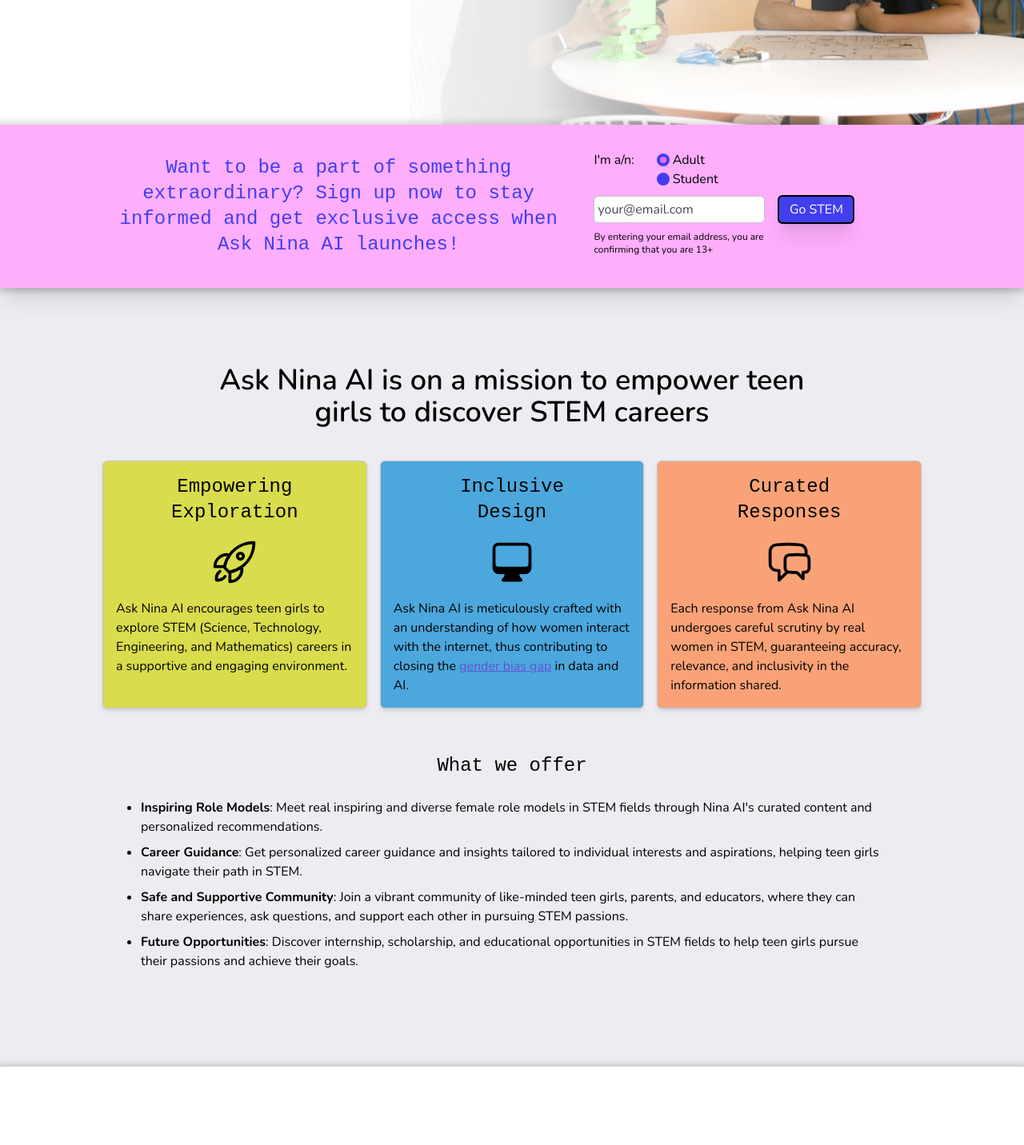
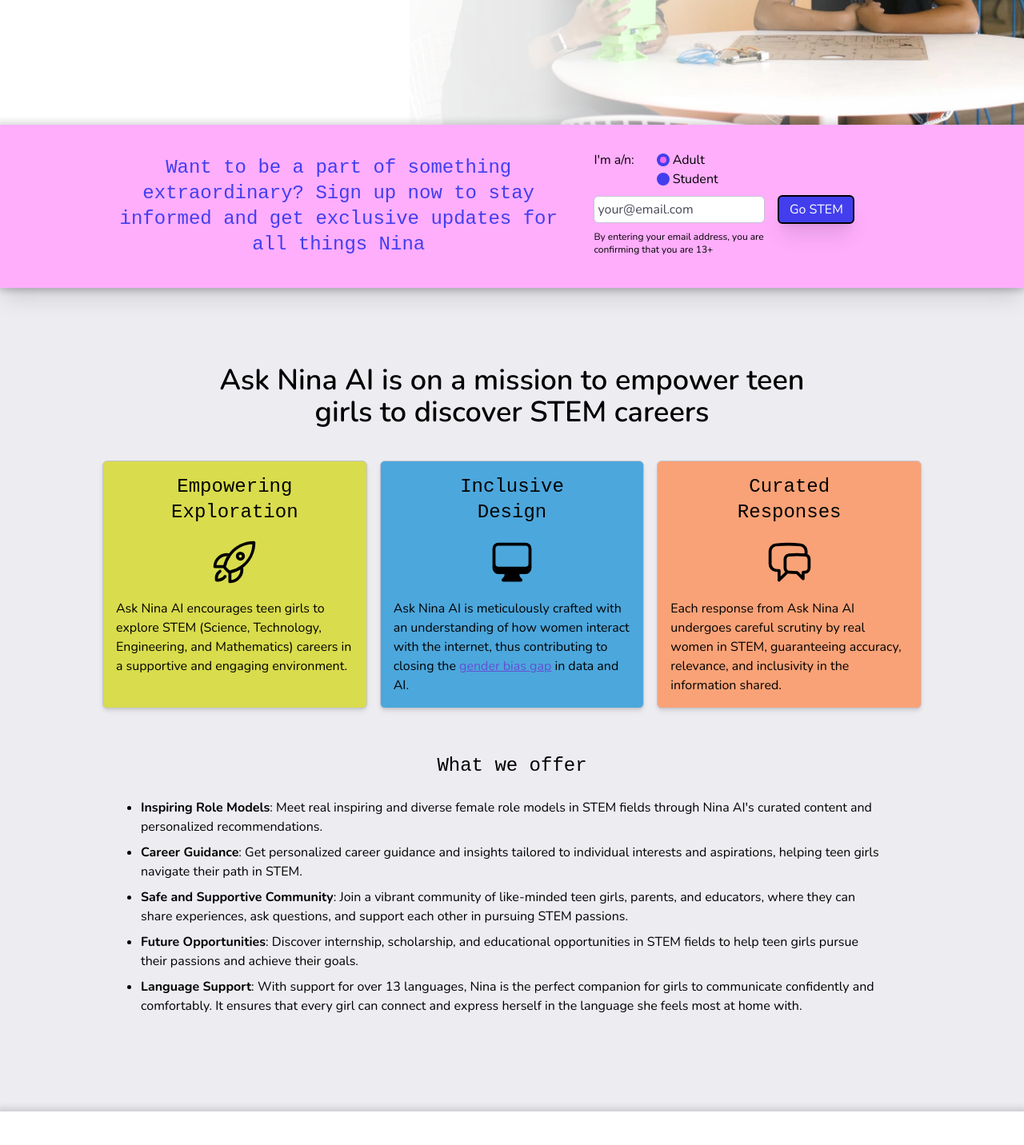
Before and after one commit to asknina/website, a Next.js app: page / in a window 1280 px wide. Shown: the part 468-1900 px from the top of the page at 80% size. Built offline with nearby package versions, Linux system fonts and the light colour scheme; no server answers.

Commit message:
content changes

```diff
--- a/src/components/body/Description.tsx
+++ b/src/components/body/Description.tsx
@@ -51,8 +51,8 @@ const Description = () => {
         </div>
       </Container>
       <Subscribe
-        headline="Want to be a part of something extraordinary? Sign up now to stay
-          informed and get exclusive access when Ask Nina AI launches!"
+        headline="Want to be a part of something extraordinary?
+          Sign up now to stay informed and get exclusive updates for all things Nina"
       />
     </Container>
   );
--- a/src/components/body/Features.tsx
+++ b/src/components/body/Features.tsx
@@ -127,6 +127,12 @@ const Features = () => {
               educational opportunities in STEM fields to help teen girls pursue
               their passions and achieve their goals.
             </li>
+            <li>
+              <b>Language Support</b>: With support for over 13 languages, Nina
+              is the perfect companion for girls to communicate confidently and
+              comfortably. It ensures that every girl can connect and express
+              herself in the language she feels most at home with.
+            </li>
           </ul>
         </motion.div>
       </div>
```
